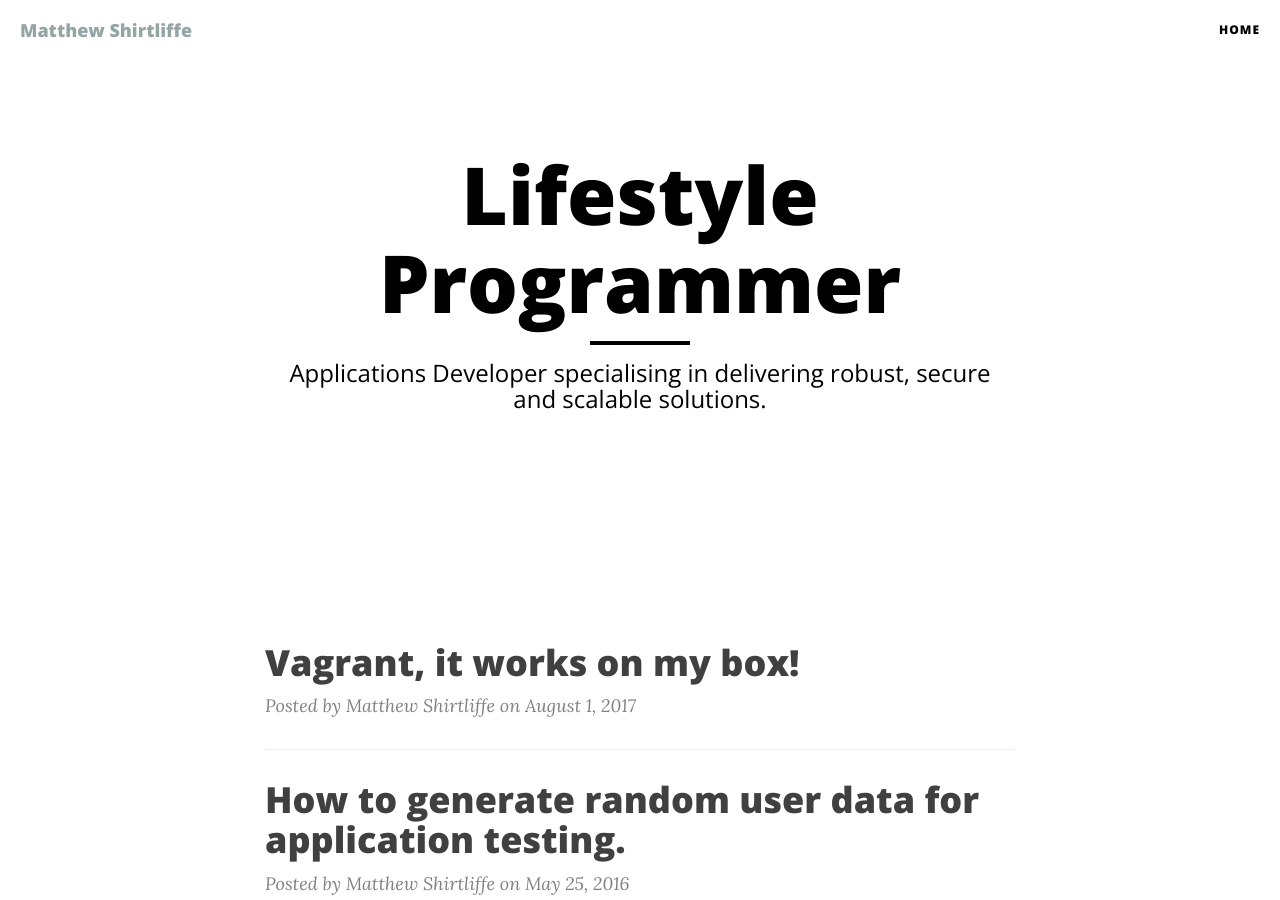
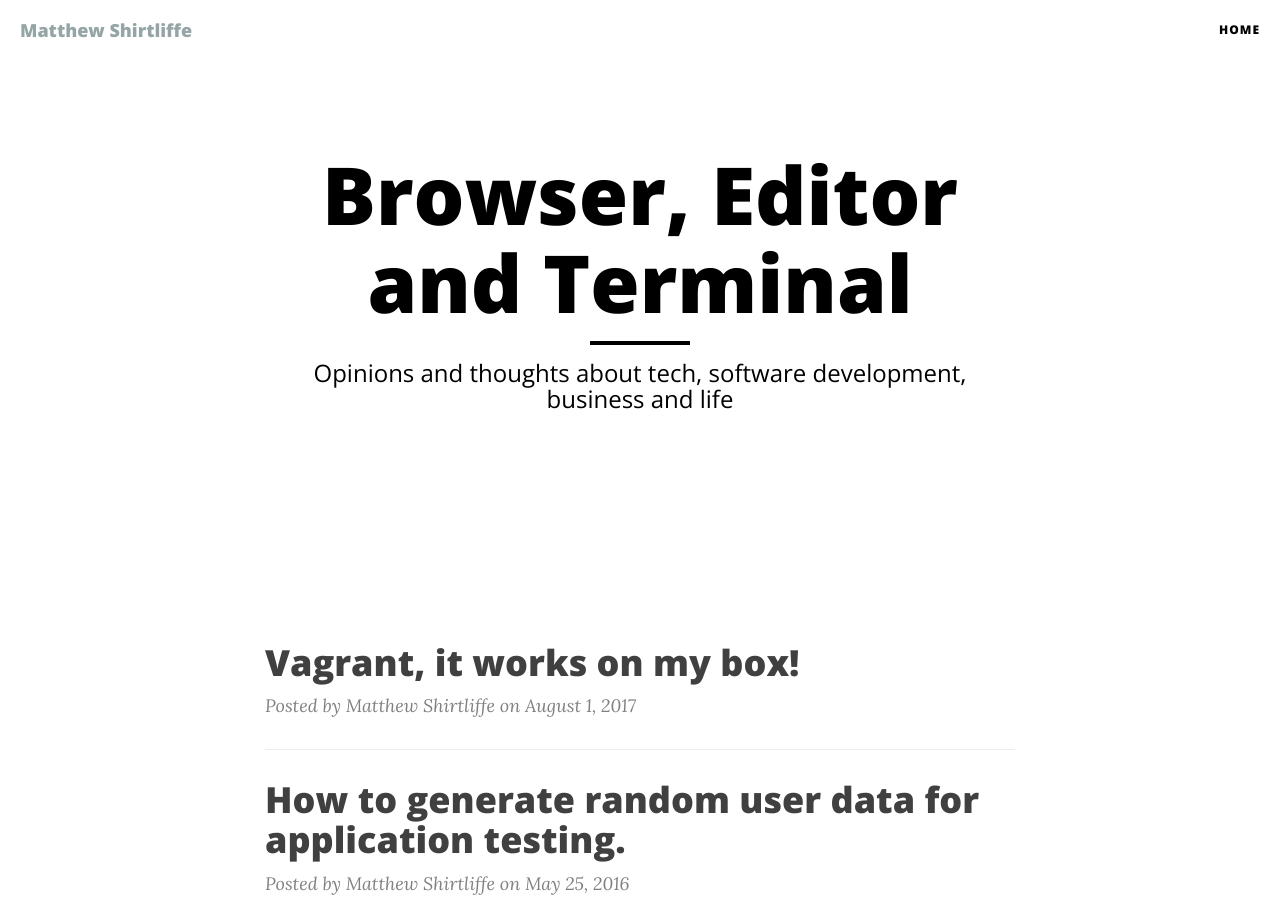
Before and after one commit to mattshirtliffe/mattshirtliffe.github.io, a Jekyll site: the page built from index.html, in a window 1280 px wide and 900 px high. Built offline with Jekyll 4.4.1, drawn with Linux system fonts in a browser that asks for light colours; nearby versions of some CDN libraries; the list of posts is cut into pages by our own code.

Commit message:
change to _config tag and description

```diff
--- a/_config.yml
+++ b/_config.yml
@@ -1,10 +1,10 @@
 # Site settings
 title: Matthew Shirtliffe
-tag: Lifestyle Programmer
+tag: Browser, Editor and Terminal
 # header-img: img/home-bg.jpg
 email: me@matthewshirtliffe.co.uk
 copyright_name: Matthew Shirtliffe
-description: "Applications Developer specialising in delivering robust, secure and scalable solutions."
+description: "Opinions and thoughts about tech, software development, business and life"
 baseurl: ""
 url: "http://www.matthewshirtliffe.co.uk"
 twitter_username: mattshirtliffe
```
